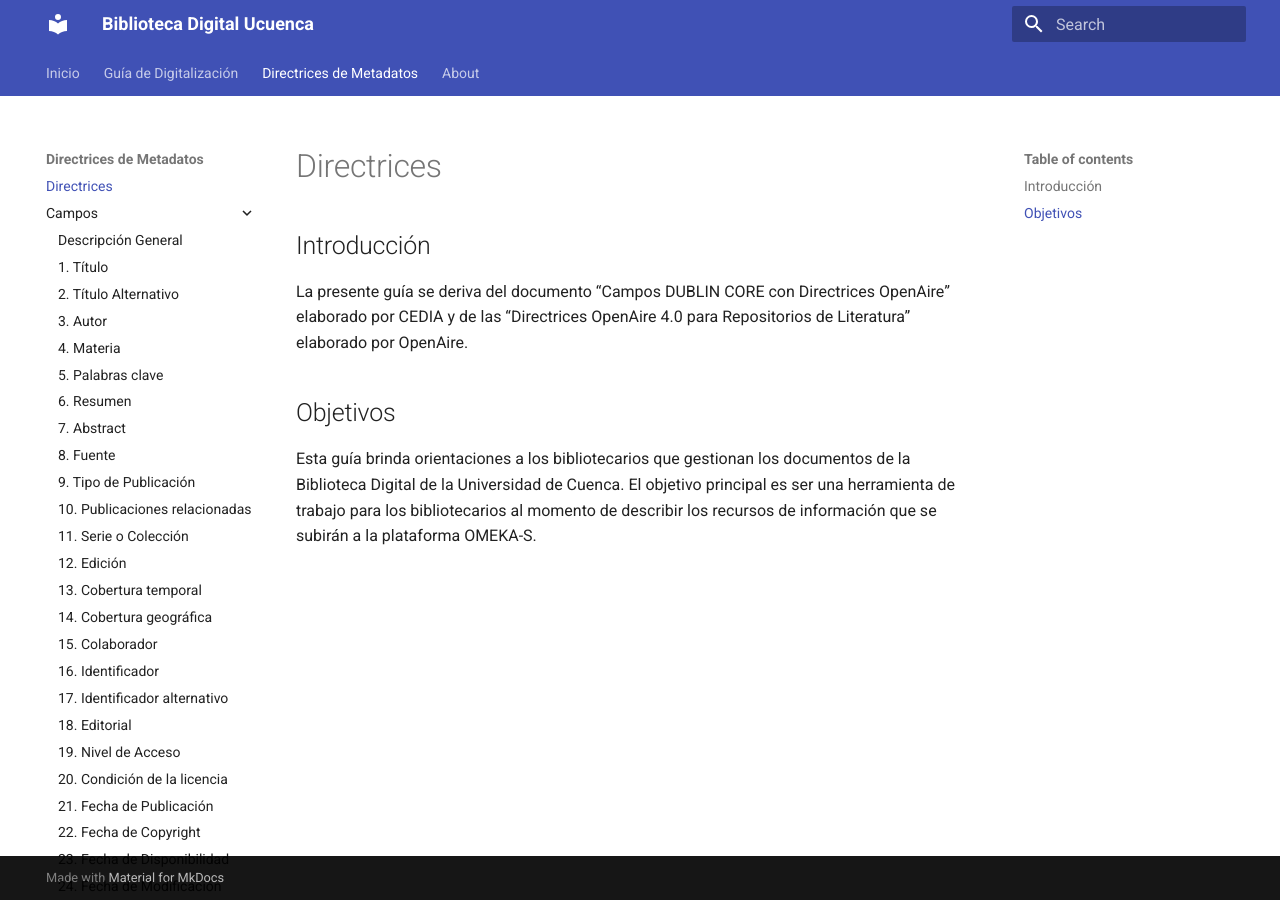
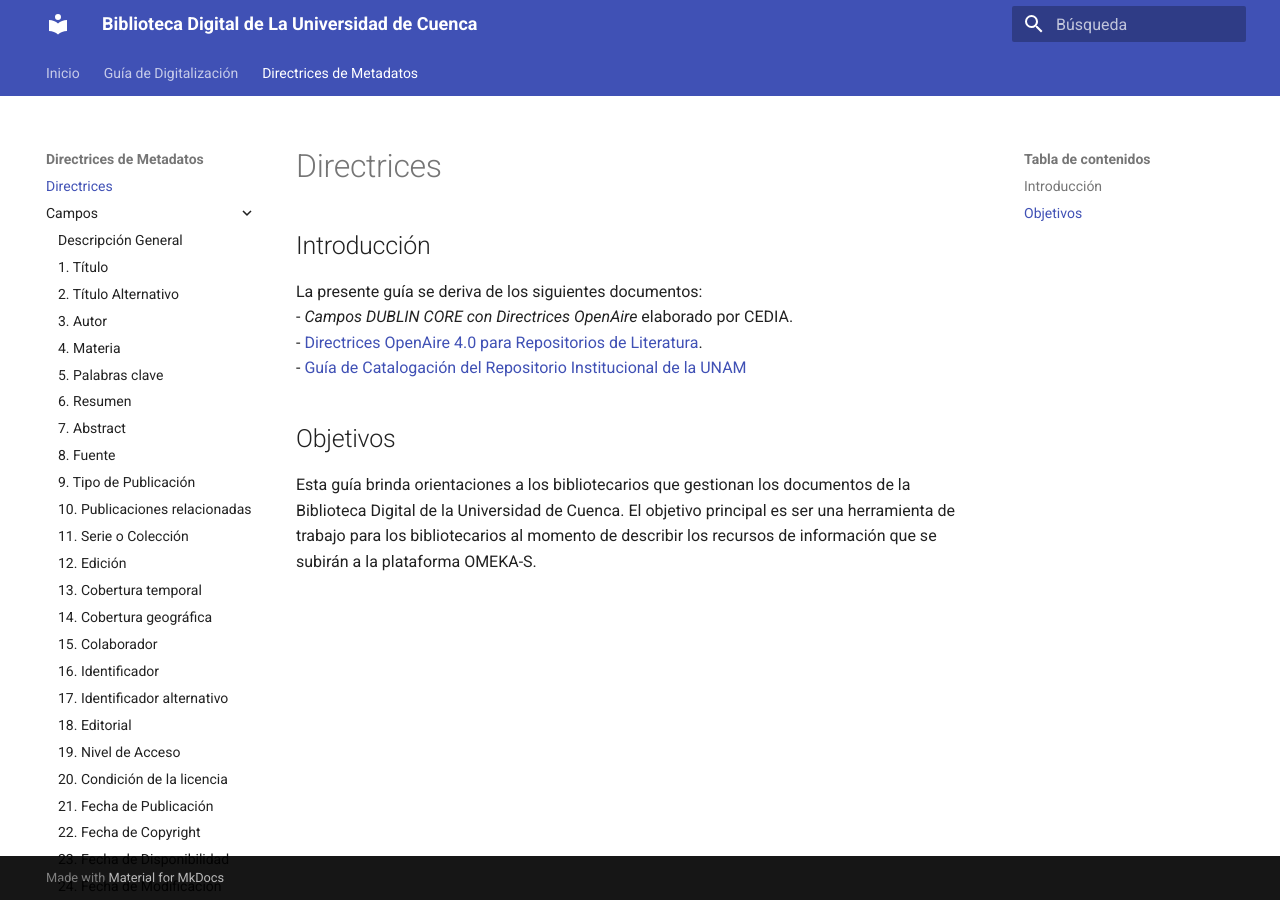
Before and after one commit to luis575497/biblioteca-digital-docs, an MkDocs documentation site: the page built from docs/metadatos/directrices.md, in a window 1280 px wide. Built offline with MkDocs 1.6.1 and Material for MkDocs 9.7.7, drawn with Linux system fonts in a browser that asks for light colours; the version menu is left out.

Commit message:
Modificaciones para agregar el versionado y la pagina de inicio

```diff
--- a/docs/metadatos/directrices.md
+++ b/docs/metadatos/directrices.md
@@ -1,5 +1,7 @@
 ##Introducción
-La presente guía se deriva del documento “Campos DUBLIN CORE con Directrices OpenAire” elaborado por CEDIA y de las “Directrices OpenAire 4.0 para Repositorios de Literatura” elaborado por OpenAire.
-
+La presente guía se deriva de los siguientes documentos:
+    - *Campos DUBLIN CORE con Directrices OpenAire* elaborado por CEDIA.
+    - [Directrices OpenAire 4.0 para Repositorios de Literatura](https://guiasopenaire4.readthedocs.io/es/latest/).
+    - [Guía de Catalogación del Repositorio Institucional de la UNAM](https://www.google.com/url?sa=t&rct=j&q=&esrc=s&source=web&cd=&ved=2ahUKEwjkwqKOndTxAhUjU98KHRQuCAoQFjAAegQIBRAD&url=https%3A%2F%2Fdgru.unam.mx%2Fwp-content%2Fuploads%2F2020%2F06%2FD_GU_DGRU_SRU_002_20200529_Guia_Catalogacion_RIUNAM.pdf&usg=AOvVaw2Wp9y3H-zbIIFn5mrzhGJy)
 ##Objetivos
 Esta guía brinda orientaciones a los bibliotecarios que gestionan los documentos de la Biblioteca Digital de la Universidad de Cuenca. El objetivo principal es ser una herramienta de trabajo para los bibliotecarios al momento de describir los recursos de información que se subirán a la plataforma OMEKA-S.
--- a/mkdocs.yml
+++ b/mkdocs.yml
@@ -1,4 +1,4 @@
-site_name: Biblioteca Digital Ucuenca
+site_name: Biblioteca Digital de La Universidad de Cuenca
 
 nav:
     - Inicio: index.md
@@ -36,7 +36,6 @@
           - 27. Extensión: metadatos/paginas.md
           - 28. Idioma: metadatos/idioma.md
           - 29. Audiencia: metadatos/audiencia.md
-    - About: about.md
 
 markdown_extensions:
     - admonition
@@ -60,6 +59,7 @@
 
 theme:
   name: material
+  language: es
   features:
     - navigation.tracking
     - navigation.expand
@@ -68,8 +68,11 @@
     - navigation.top
 
 # Versionado
+
 extra:
   version:
     provider: mike
 
-footer: "Creado por el Centro de Documentación Regional Juan Bautista Vázquez"
+plugins:
+  - mike
+  - search
```
Also changed, not shown: docs/about.md (deleted, +0 -1 lines), docs/index.md (+2 -1 lines).
